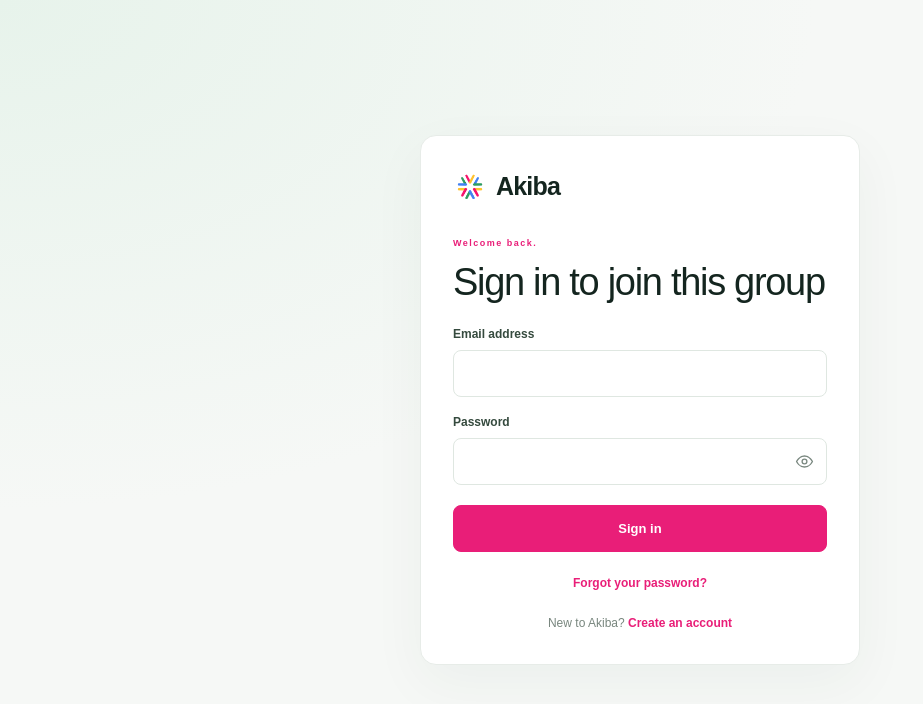
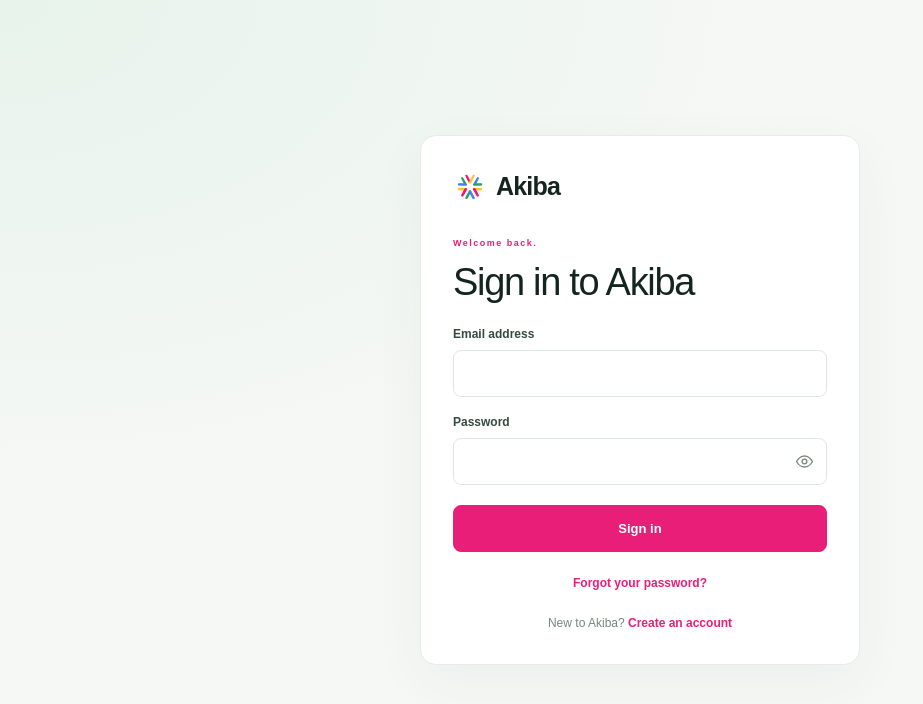
Before and after one commit to aogajoseph/akiba, a Next.js app: page /login in a window 1280 px wide. Shown: the top 704 px of the page, without its empty margins (0-923 px from the left). Built offline with nearby package versions, Linux system fonts and the light colour scheme; no server answers.

Commit message:
Polish invitation sign-in heading

```diff
--- a/app/login/page.tsx
+++ b/app/login/page.tsx
@@ -13,11 +13,11 @@ export default async function LoginPage({ searchParams }: Props) {
   const { data: { user } } = await supabase.auth.getUser();
   const params = await searchParams;
   const next = safeInternalPath(params.next, "/workspace");
-  const invitedEmail = params.email && /^[^\\s@]+@[^\\s@]+\\.[^\\s@]+$/.test(params.email) ? params.email.trim().toLowerCase() : "";
+  const invitedEmail = params.email && /^[^\s@]+@[^\s@]+\.[^\s@]+$/.test(params.email) ? params.email.trim().toLowerCase() : "";
   if (user) redirect(next);
   return <main className="auth-shell"><section className="auth-card">
     <Link href="/" className="auth-brand"><img className="auth-brand-logo" src="/akiba-logo.png" alt="" />Akiba</Link>
-    <div className="workspace-eyebrow">{invitedEmail ? "YOUR GROUP INVITATION" : "Welcome back."}</div><h1>Sign in to join this group</h1>
+    <div className="workspace-eyebrow">{invitedEmail ? "YOUR GROUP INVITATION" : "Welcome back."}</div><h1>{invitedEmail ? "Sign in to join this group" : "Sign in to Akiba"}</h1>
     {invitedEmail && <p>Use the email address this invitation was sent to.</p>}
     {params.error && <p className="auth-error" role="alert">{params.error}</p>}
     {params.message && <p className="auth-message" role="status">{params.message}</p>}
```
